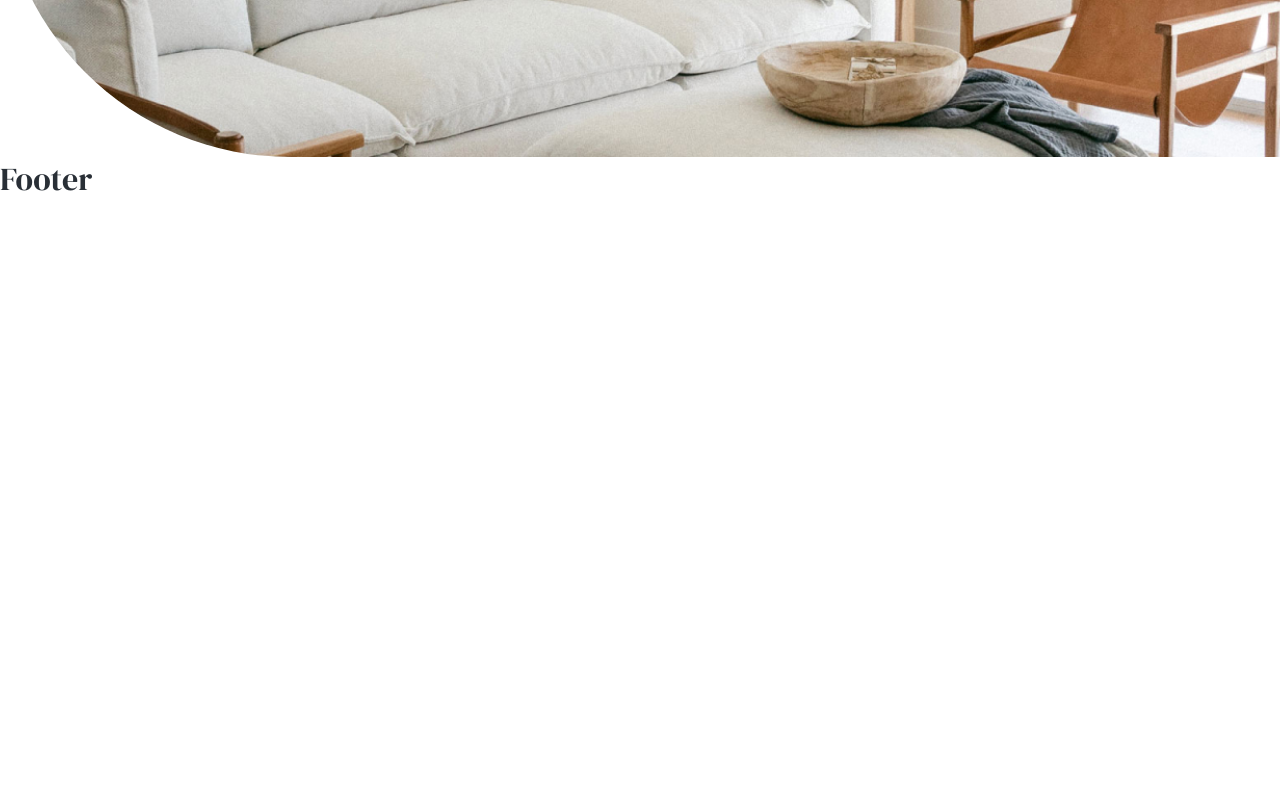
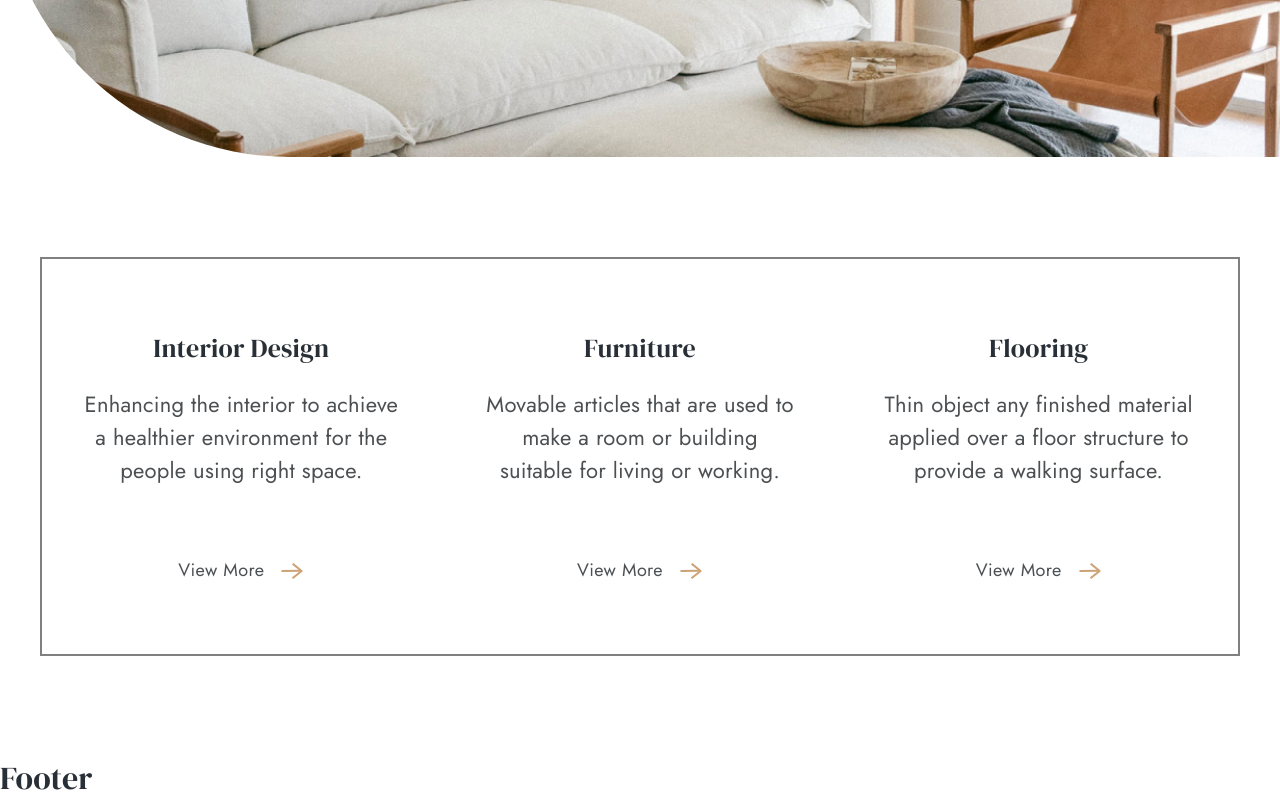
Before and after one commit to boikoua/interno_landing, a React (Vite) app: page / in a window 1280 px wide. Shown: the part 823-1623 px from the top of the page. Before the commit the page ends 1024 px from the top, so only its background shows below. Built offline with nearby package versions, Linux system fonts and the light colour scheme.

Commit message:
Features component

```diff
--- /dev/null
+++ b/src/assets/api/featuresCards.ts
@@ -0,0 +1,22 @@
+import { IFeaturesCard } from '../types/IFeaturesCard';
+
+export const featuresCards: IFeaturesCard[] = [
+  {
+    id: 1,
+    title: 'Interior Design',
+    content:
+      'Enhancing the interior to achieve a healthier environment for the people using right space.',
+  },
+  {
+    id: 2,
+    title: 'Furniture',
+    content:
+      'Movable articles that are used to make a room or building suitable for living or working.',
+  },
+  {
+    id: 3,
+    title: 'Flooring',
+    content:
+      'Thin object any finished material applied over a floor structure to provide a walking surface.',
+  },
+];
--- a/src/assets/components/BigButton/BigButton.module.scss
+++ b/src/assets/components/BigButton/BigButton.module.scss
@@ -4,7 +4,7 @@
   display: flex;
   align-items: center;
   gap: 30px;
-  padding: 16px 20px 16px 34px;
+  padding: 14px 20px 14px 34px;
   font-size: 18px;
   border: 2px solid;
   border-radius: 18px;
--- /dev/null
+++ b/src/assets/components/Features/Features.module.scss
@@ -0,0 +1,8 @@
+.features {
+  padding-block: 100px;
+}
+
+.wrapper {
+  display: grid;
+  grid-template-columns: repeat(3, 1fr);
+}
--- /dev/null
+++ b/src/assets/components/Features/Features.tsx
@@ -0,0 +1,19 @@
+import { featuresCards } from '../../api/featuresCards';
+import FeaturesCard from '../FeaturesCard';
+import styles from './Features.module.scss';
+
+const Features = () => {
+  const showCards = featuresCards.map((item) => (
+    <FeaturesCard key={item.id} title={item.title} content={item.content} />
+  ));
+
+  return (
+    <section className={styles.features}>
+      <div className="container">
+        <div className={styles.wrapper}>{showCards}</div>
+      </div>
+    </section>
+  );
+};
+
+export default Features;
--- /dev/null
+++ b/src/assets/components/Features/index.ts
@@ -0,0 +1 @@
+export { default } from './Features';
--- /dev/null
+++ b/src/assets/components/FeaturesCard/FeaturesCard.module.scss
@@ -0,0 +1,29 @@
+.card {
+  padding: 70px 42px;
+  text-align: center;
+}
+
+.title {
+  margin-bottom: 20px;
+  font-size: 26px;
+  line-height: 39px;
+  letter-spacing: 0.22px;
+}
+
+.content {
+  margin-bottom: 70px;
+  font-size: 22px;
+  font-weight: 400;
+  line-height: 33px;
+  letter-spacing: 0.22px;
+}
+
+.btn {
+  display: flex;
+  justify-content: center;
+  align-items: center;
+  gap: 16px;
+  font-size: 18px;
+  line-height: 27px;
+  letter-spacing: 0.36px;
+}
--- /dev/null
+++ b/src/assets/components/FeaturesCard/FeaturesCard.tsx
@@ -0,0 +1,25 @@
+import Title from '../Title';
+import styles from './FeaturesCard.module.scss';
+import arrowIcon from './../../img/icon/arrow-view.svg';
+import React from 'react';
+
+type Props = {
+  title: string;
+  content: string;
+};
+
+const FeaturesCard: React.FC<Props> = ({ title, content }) => {
+  return (
+    <article className={styles.card}>
+      <Title tag="h3" text={title} className={styles.title} />
+
+      <p className={styles.content}>{content}</p>
+
+      <a href="#" className={styles.btn}>
+        <span>View More</span> <img src={arrowIcon} alt="Arrow" />
+      </a>
+    </article>
+  );
+};
+
+export default FeaturesCard;
--- /dev/null
+++ b/src/assets/components/FeaturesCard/index.ts
@@ -0,0 +1 @@
+export { default } from './FeaturesCard';
--- a/src/assets/components/Main/Main.tsx
+++ b/src/assets/components/Main/Main.tsx
@@ -1,3 +1,4 @@
+import Features from '../Features';
 import Started from '../Started';
 import styles from './Main.module.scss';
 
@@ -5,6 +6,7 @@ const Main = () => {
   return (
     <main className={styles.main}>
       <Started />
+      <Features />
     </main>
   );
 };
--- /dev/null
+++ b/src/assets/types/IFeaturesCard.ts
@@ -0,0 +1,5 @@
+export interface IFeaturesCard {
+  id: number;
+  title: string;
+  content: string;
+}
--- a/src/index.scss
+++ b/src/index.scss
@@ -30,6 +30,7 @@ ul {
 
 a {
   text-decoration: none;
+  color: $text-color;
 }
 
 button,
@@ -40,5 +41,5 @@ a {
 .container {
   max-width: 1200px;
   margin-inline: auto;
-  // border: 2px solid gray;
+  border: 2px solid gray;
 }
```
Also changed, not shown: src/assets/img/icon/arrow-view.svg (added).
